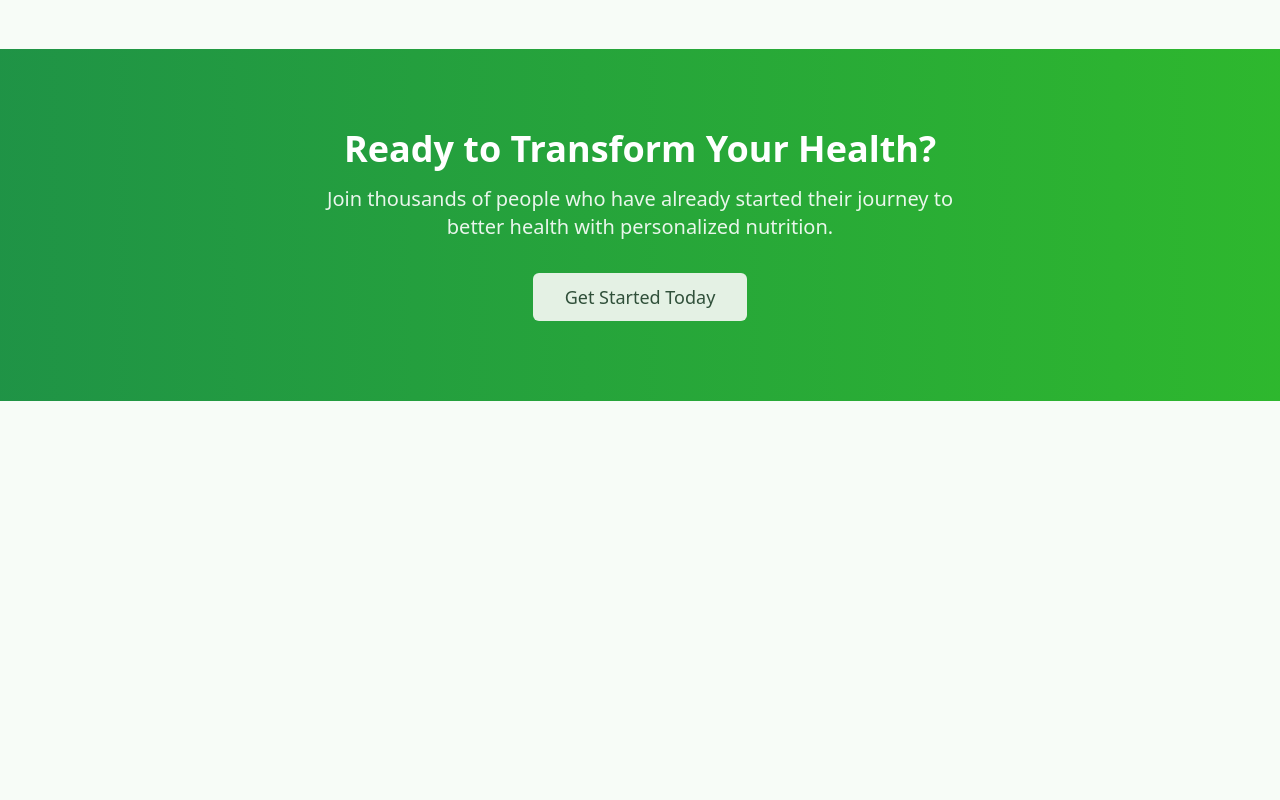
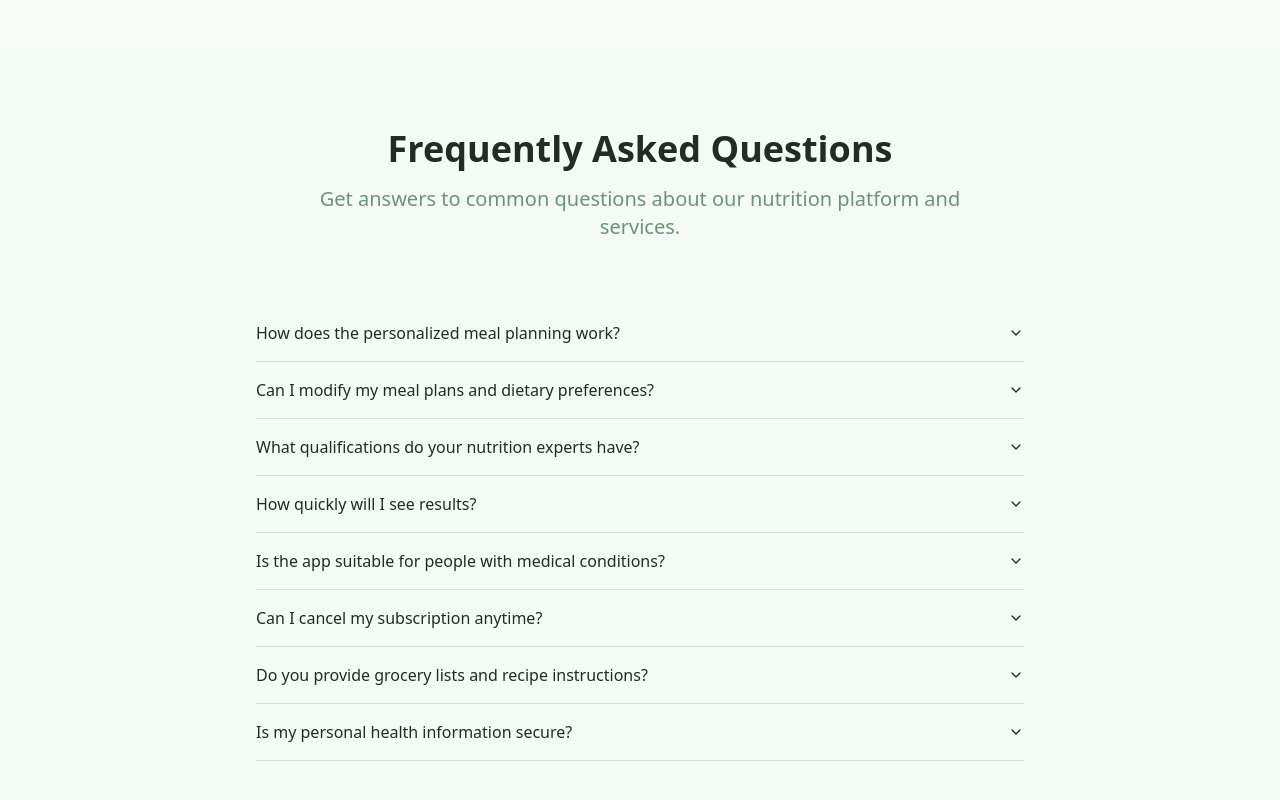
Before and after one commit to aryam9/Wellspring-Nutrition-Hub, a React (Vite) app: page / in a window 1280 px wide. Shown: the part 3760-4560 px from the top of the page. Before the commit the page ends 4161 px from the top, so only its background shows below. Built offline with nearby package versions, Linux system fonts and the light colour scheme.

Commit message:
Add FAQ section
The AI will add a FAQ section to the landing page. It will update `src/pages/Landing.tsx` to include a new section with frequently asked questions and their answers.

```diff
--- a/src/pages/Landing.tsx
+++ b/src/pages/Landing.tsx
@@ -1,5 +1,6 @@
 import { Button } from '@/components/ui/button';
 import { Card, CardContent, CardDescription, CardHeader, CardTitle } from '@/components/ui/card';
+import { Accordion, AccordionContent, AccordionItem, AccordionTrigger } from '@/components/ui/accordion';
 import { useAuth } from '@/contexts/AuthContext';
 import { Link } from 'react-router-dom';
 import {
@@ -432,6 +433,96 @@ const Landing = () => {
         </div>
       </section>
 
+      {/* FAQ Section */}
+      <section className="py-20 bg-health-secondary/5">
+        <div className="container px-4">
+          <div className="text-center mb-16">
+            <h2 className="text-3xl md:text-4xl font-bold mb-4">
+              Frequently Asked Questions
+            </h2>
+            <p className="text-xl text-muted-foreground max-w-2xl mx-auto">
+              Get answers to common questions about our nutrition platform and services.
+            </p>
+          </div>
+
+          <div className="max-w-3xl mx-auto">
+            <Accordion type="single" collapsible className="w-full">
+              <AccordionItem value="item-1">
+                <AccordionTrigger className="text-left">
+                  How does the personalized meal planning work?
+                </AccordionTrigger>
+                <AccordionContent className="text-muted-foreground leading-relaxed">
+                  Our AI-powered system analyzes your health goals, dietary preferences, allergies, and lifestyle to create customized meal plans. You'll complete a comprehensive assessment that covers your medical history, food preferences, cooking skills, and time constraints to ensure your plan fits perfectly into your life.
+                </AccordionContent>
+              </AccordionItem>
+
+              <AccordionItem value="item-2">
+                <AccordionTrigger className="text-left">
+                  Can I modify my meal plans and dietary preferences?
+                </AccordionTrigger>
+                <AccordionContent className="text-muted-foreground leading-relaxed">
+                  Absolutely! You can update your dietary preferences, allergies, and goals at any time. Our system will automatically adjust your meal plans and recommendations. You can also swap meals, adjust portions, and save your favorite recipes for future use.
+                </AccordionContent>
+              </AccordionItem>
+
+              <AccordionItem value="item-3">
+                <AccordionTrigger className="text-left">
+                  What qualifications do your nutrition experts have?
+                </AccordionTrigger>
+                <AccordionContent className="text-muted-foreground leading-relaxed">
+                  All our nutrition experts are licensed registered dietitians (RD) or certified nutrition specialists (CNS) with advanced degrees in nutrition science. They undergo continuous education and are verified through professional boards to ensure they provide evidence-based, safe, and effective guidance.
+                </AccordionContent>
+              </AccordionItem>
+
+              <AccordionItem value="item-4">
+                <AccordionTrigger className="text-left">
+                  How quickly will I see results?
+                </AccordionTrigger>
+                <AccordionContent className="text-muted-foreground leading-relaxed">
+                  Results vary based on individual goals and adherence to the plan. Most users report increased energy levels within the first week, while weight management and other health improvements typically become noticeable within 2-4 weeks. Our progress tracking helps you monitor improvements in real-time.
+                </AccordionContent>
+              </AccordionItem>
+
+              <AccordionItem value="item-5">
+                <AccordionTrigger className="text-left">
+                  Is the app suitable for people with medical conditions?
+                </AccordionTrigger>
+                <AccordionContent className="text-muted-foreground leading-relaxed">
+                  Yes, our platform is designed to accommodate various medical conditions including diabetes, hypertension, heart disease, and digestive issues. However, we always recommend consulting with your healthcare provider before starting any new nutrition program, especially if you have complex medical conditions or take medications.
+                </AccordionContent>
+              </AccordionItem>
+
+              <AccordionItem value="item-6">
+                <AccordionTrigger className="text-left">
+                  Can I cancel my subscription anytime?
+                </AccordionTrigger>
+                <AccordionContent className="text-muted-foreground leading-relaxed">
+                  Yes, you can cancel your subscription at any time with no cancellation fees. You'll continue to have access to your plan until the end of your current billing period. We also offer a 7-day free trial for new users to try our platform risk-free.
+                </AccordionContent>
+              </AccordionItem>
+
+              <AccordionItem value="item-7">
+                <AccordionTrigger className="text-left">
+                  Do you provide grocery lists and recipe instructions?
+                </AccordionTrigger>
+                <AccordionContent className="text-muted-foreground leading-relaxed">
+                  Yes! Every meal plan comes with detailed grocery lists organized by store sections for easy shopping. All recipes include step-by-step instructions, prep times, cooking tips, and nutritional information. You can also access video tutorials for more complex recipes.
+                </AccordionContent>
+              </AccordionItem>
+
+              <AccordionItem value="item-8">
+                <AccordionTrigger className="text-left">
+                  Is my personal health information secure?
+                </AccordionTrigger>
+                <AccordionContent className="text-muted-foreground leading-relaxed">
+                  Absolutely. We use bank-level encryption and follow HIPAA compliance standards to protect your personal health information. Your data is never shared with third parties without your explicit consent, and you have full control over your privacy settings.
+                </AccordionContent>
+              </AccordionItem>
+            </Accordion>
+          </div>
+        </div>
+      </section>
+
       {/* CTA Section */}
       <section className="py-20 bg-gradient-to-r from-health-primary to-health-success">
         <div className="container px-4 text-center">
```
